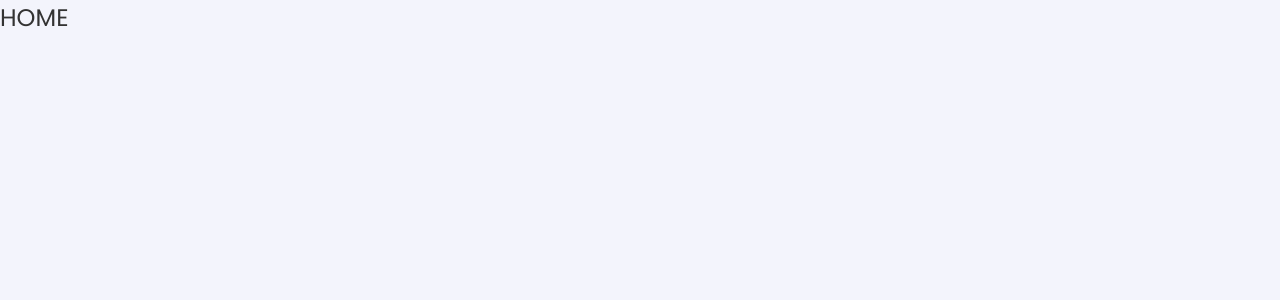
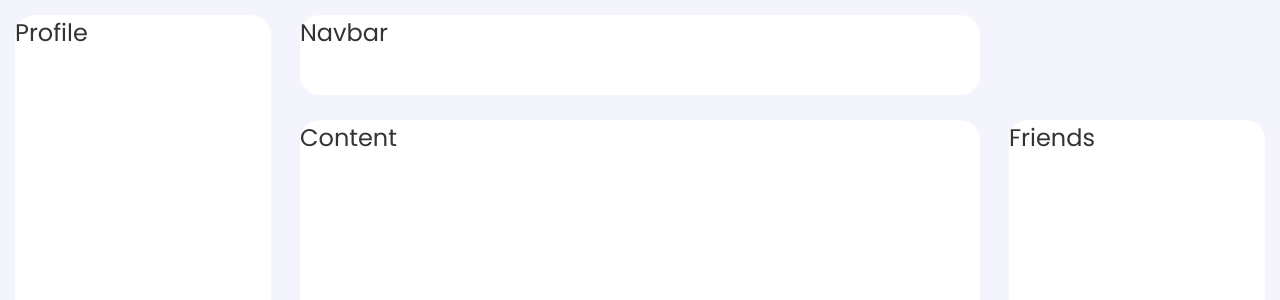
Before and after one commit to gontluc/social-media-clone, a React (Create React App) app: page /home in a window 1280 px wide. Shown: the top 300 px of the page. Built offline with nearby package versions, Linux system fonts and the light colour scheme; the HTML template or start-up script is replaced by a standard one.

Commit message:
structure of home page

```diff
--- a/src/App.js
+++ b/src/App.js
@@ -3,6 +3,7 @@ import { useState } from 'react';
 
 import FirstPage from "./components/FirstPage/FirstPage";
 import DarkMode from './components/DarkMode/DarkMode';
+import Home from './components/Home/Home';
 
 function App() {
 
@@ -12,7 +13,7 @@ function App() {
   const onDarkModeToggle = () => {
     // Fixing transition animation (background, background-color)
     document.querySelector('body').style = 'transition-property: color background-color'
-    document.querySelector('body').style = 'transition-timing-function: ease-in-out'
+    document.querySelector('body').style = 'transition-timing-function: ease'
     document.querySelector('body').style = 'transition-duration: 1s'
 
     setDarkMode(!darkMode)
@@ -31,7 +32,7 @@ function App() {
 
       <Route path='/home' exact element={
         <>
-          HOME
+          <Home darkMode={darkMode} onDarkModeToggle={onDarkModeToggle}/>
         </>
       }/>
 
--- a/src/components/DarkMode/DarkMode.css
+++ b/src/components/DarkMode/DarkMode.css
@@ -17,6 +17,11 @@
     animation-delay: 1.5s;
 }
 
+.dark-mode-home {
+    position: fixed;
+    z-index: 10;
+}
+
 .icon {
     color: #fff;
     font-size: 1.9em;
@@ -30,3 +35,9 @@
 .active {
     background-color: var(--main-orange);
 }
+
+@media (max-width: 1024px) {
+    .dark-mode-home {
+        display: none;
+    }
+}
--- a/src/components/DarkMode/DarkMode.js
+++ b/src/components/DarkMode/DarkMode.js
@@ -5,6 +5,7 @@ import {
   BsMoon as Moon,
   BsMoonFill as MoonFill
 } from 'react-icons/bs'
+import { useLocation } from 'react-router-dom'
 
 const DarkMode = ({ darkMode, onToggle }) => {
 
@@ -26,8 +27,10 @@ const DarkMode = ({ darkMode, onToggle }) => {
     )
   }
 
+  const location = useLocation()
+
   return (
-    <div className='dark-mode'>
+    <div className={`dark-mode ${location.pathname === '/home' && 'dark-mode-home'}`}>
       {darkMode ? modeActivated() : modeDeactivated()}
     </div>
   )
--- /dev/null
+++ b/src/components/Home/Home.css
@@ -0,0 +1,110 @@
+.navbar {
+    position: fixed;
+    top: 15px;
+    left: 300px;
+    right: 300px;
+    border-radius: 20px;
+    height: 10vh;
+    background-color: var(--secondary-background);
+
+    z-index: 10;
+}
+
+.invisible-div {
+    background-color: var(--main-background);
+    position: fixed;
+    z-index: 5;
+    top: 0;
+    height: calc(5vh + 15px);
+    width: 100vw;
+
+    transition: background-color ease 1s;
+}
+
+.profile-div {
+    position: fixed;
+    top: 15px;
+    bottom: 15px;
+    left: 15px;
+    background-color: var(--secondary-background);
+    border-radius: 20px;
+    width: 20vw;
+
+    z-index: 10;
+}
+
+.friends-div {
+    position: fixed;
+    top: 15vh;
+    bottom: 15px;
+    right: 15px;
+    background-color: var(--secondary-background);
+    border-radius: 20px;
+    width: 20vw;
+
+    z-index: 10;
+}
+
+.content-div {
+    margin: 0 300px;
+    margin-top: 15vh;
+    background-color: var(--secondary-background);
+    border-radius: 20px;
+
+    /* Erase this when working with content-div, not important */
+    height: 185vh;
+    margin-bottom: 250px;
+    /*  */
+
+    z-index: 1;
+}
+
+.top-div {
+    display: none;
+    position: fixed;
+    top: 0;
+    left: 0px;
+    right: 0px;
+    border-bottom: 2px solid var(--main-background);
+    height: 8vh;
+    background-color: var(--secondary-background);
+
+    z-index: 10;
+
+    transition: border-color 1s ease;
+}
+
+@media (max-width: 1024px) {
+    .profile-div {
+        display: none;
+    }
+
+    .friends-div {
+        display: none;
+    }
+
+    .invisible-div {
+        display: none;
+    }
+
+    .navbar {
+        top: auto;
+        bottom: 0px;
+        left: 0px;
+        right: 0px;
+        border-radius: 0px;
+        border-top: 2px solid var(--main-background);
+        height: 8vh;
+
+        transition: border-color 1s ease;
+    }
+
+    .content-div {
+        margin: 0px;
+        border-radius: 0px;
+    }
+
+    .top-div {
+        display: block;
+    }
+}
--- /dev/null
+++ b/src/components/Home/Home.js
@@ -0,0 +1,36 @@
+import './Home.css'
+import DarkMode from '../DarkMode/DarkMode'
+
+const Home = ({ darkMode, onDarkModeToggle }) => {
+  return (
+    <>
+        <div className="navbar">
+            Navbar
+        </div>
+
+        {/* To remove background content when scrolling */}
+        <div className="invisible-div"></div>
+
+        {/* For mobile */}
+        <div className="top-div">
+            Top Div
+        </div>
+
+        <DarkMode darkMode={darkMode} onToggle={onDarkModeToggle}/>
+
+        <div className="profile-div">
+            Profile
+        </div>
+
+        <div className="friends-div">
+            Friends
+        </div>
+
+        <div className="content-div">
+            Content
+        </div>
+    </>
+  )
+}
+
+export default Home
--- a/src/index.css
+++ b/src/index.css
@@ -33,10 +33,6 @@ body {
 
 a {
   text-decoration: none;
-}
-
-a:visited {
-  color: blue;
 }
 
 a:hover {
```
